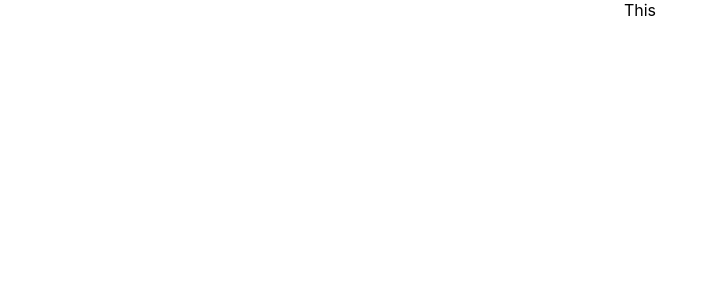
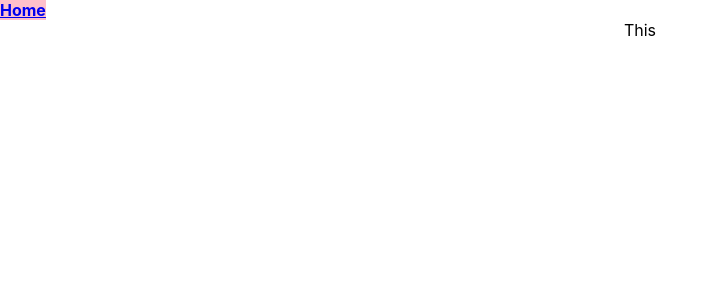
Before and after one commit to daliayan/My_Piggy_Bank, a React (Create React App) app in the folder frontend/: page / in a window 1280 px wide. Shown: the top 300 px of the page, without its empty margins (0-719 px from the left). Built offline with nearby package versions, Linux system fonts and the light colour scheme.

Commit message:
Was able to render nav bar

```diff
--- a/frontend/src/App.js
+++ b/frontend/src/App.js
@@ -1,20 +1,18 @@
 import React from 'react';
 import './App.css';
 // import GetBank from './components/GetBank';
-import { BrowserRouter as Router, Switch, Route } from "react-router-dom";
-// import  NavBar from './components/NavBar';
+import { BrowserRouter as Router } from "react-router-dom";
+import  NavBar from './components/NavBar';
 
 function App() {
   return (
     <Router>
+      <NavBar />
     <div className="App">
       This
-      {/* <NavBar /> */}
     </div>
     </Router>
   );
 }
 
 export default App;
-
-// {/* <GetBank bank={this.props.bank} /> */}
--- a/frontend/src/components/NavBar.js
+++ b/frontend/src/components/NavBar.js
@@ -1,36 +1,22 @@
-// import React from 'react';
-import React, { Component } from 'react';
+import React from 'react';
 import {NavLink} from 'react-router-dom';
-// import GetBank from './GetBank';
 
 
-class NavBar extends Component {
-  render() {
+function NavBar() {
   return (
-      <div>
+      <div id="nav-bar">
       <NavLink
           to="/"
-          /* set exact so it knows to only set activeStyle when route is deeply equal to link */
-          // exact
-          /* add styling to Navlink */
-          // style={link}
-          /* add prop for activeStyle */
-          // activeStyle={{
-          //   background: 'darkblue'
-          // }}
+          // active style
+          activeStyle={{
+            background: 'pink',
+            fixed: "top",
+            fontWeight: "bold",
+           }}
         >Home</NavLink>
-        <NavLink
-          // to="/about"
-          // exact
-          // style={link}
-          // activeStyle={{
-          //   background: 'darkblue'
-          // }}
-           />
-        <NavLink to='/'>HOME</ NavLink>
+
       </div>
     )
-  }
 }
 
 export default NavBar;
```
Also changed, not shown: frontend/src/Header.css (added, +10 -0 lines).
